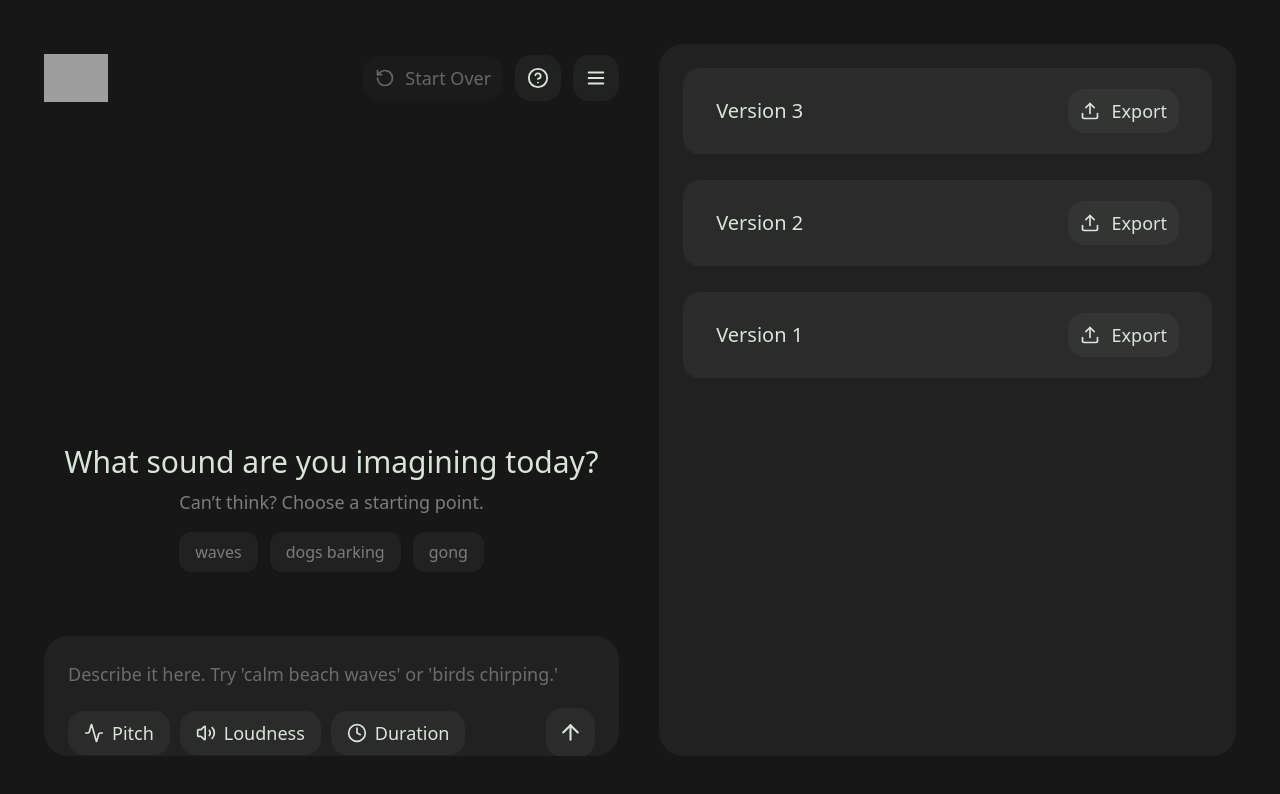
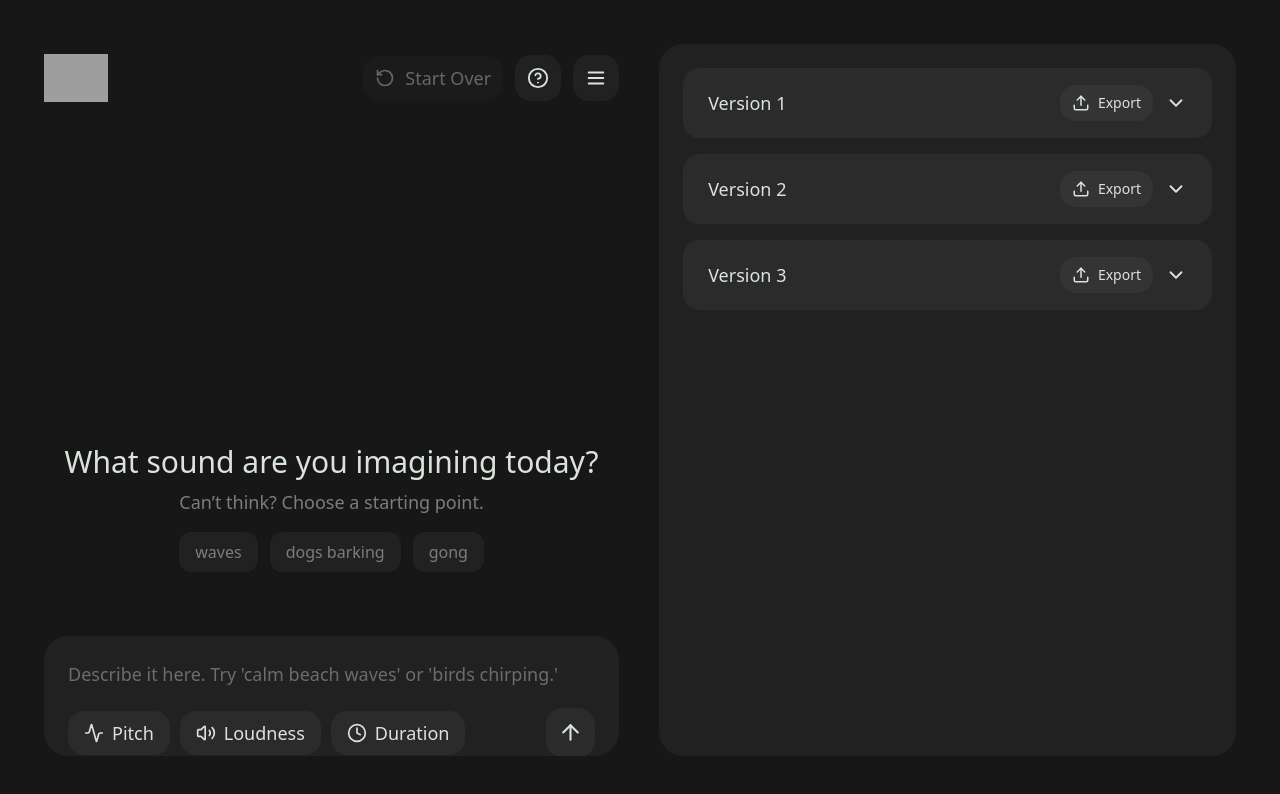
Before and after one commit to RamBrodett/OVRHR-Hearsona-GUI, a React (Vite) app: page / in a window 1280 px wide. Shown: the top 794 px of the page. Built offline with nearby package versions, Linux system fonts and the light colour scheme; grey boxes are pictures that could not be loaded.

Commit message:
feat (ui): chronological version ordering on right panel & added arrow icons

```diff
--- a/src/components/versionsComponent.jsx
+++ b/src/components/versionsComponent.jsx
@@ -1,51 +1,58 @@
-
-import {  Upload } from 'lucide-react'
+import { Upload, ChevronDown, ChevronUp } from 'lucide-react'
 import AudioPlayer from './audioPlayer'
 
-
-const versionsComponent = ({versions, expandedVersion, setExpandedVersion, logEvent}) => {
-
+const VersionsComponent = ({ versions, expandedVersion, setExpandedVersion, logEvent }) => {
   return (
-    <div className="flex flex-col gap-6.5">
-            {versions
-              .slice()
-              .reverse()
-              .map((version) => (
+    <div className="flex flex-col gap-4">
+      {versions.map((version) => (
         <div
           key={version.versionNumber}
           className="rounded-2xl overflow-hidden border border-[var(--background-3)]"
         >
+          {/* Header */}
           <div
-                    className={`flex justify-between items-center px-8 py-5 cursor-pointer transition-colors ${
+            className={`flex justify-between items-center px-6 py-4 transition-colors ${
               expandedVersion === version.versionNumber
                 ? 'bg-[var(--background-3)]'
                 : 'bg-[var(--sound-button)]'
             }`}
-                    onClick={() =>{
-                      logEvent (`Expanded version ${version.versionNumber}`)
+          >
+            <p className="text-[var(--font-white)] text-lg font-medium">
+              Version {version.versionNumber}
+            </p>
+
+            <div className="flex items-center gap-3">
+              {/* Export Button */}
+              <button className="flex items-center gap-2 bg-[var(--export-button)]
+                text-[var(--font-white)] px-3 py-2 rounded-2xl hover:brightness-110 transition">
+                <Upload size={18} />
+                <span className="text-sm font-medium">Export</span>
+              </button>
+
+              {/* Chevron Toggle */}
+              <button
+                onClick={() => {
+                  logEvent(`Expanded version ${version.versionNumber}`)
                   setExpandedVersion(
                     expandedVersion === version.versionNumber
                       ? null
                       : version.versionNumber
+                  )
+                }}
+              >
+                {expandedVersion === version.versionNumber ? (
+                  <ChevronUp size={22} className="text-[var(--font-white)]" />
+                ) : (
+                  <ChevronDown size={22} className="text-[var(--font-white)]" />
                 )}
-                    }
-                  >
-                    <p className="text-[var(--font-white)] text-xl font-medium">
-                      Version {version.versionNumber}
-                    </p>
-
-                      <button className="flex items-center gap-3 bg-[var(--export-button)] text-[var(--font-white)] px-3 py-2 rounded-2xl hover:bg-[#4a4a4a] transition">
-                        <Upload size={20} />
-                        <span className="text-[var(--font-white)] text-lg font-medium">
-                          Export
-                        </span>
               </button>
+            </div>
           </div>
 
           {/* Expanded Panel */}
           {expandedVersion === version.versionNumber && (
-                    <div className="bg-[#171717] px-6 py-5 space-y-4">
-                      <AudioPlayer audioUrl={version.audioUrl} logEvent={logEvent}/>
+            <div className="bg-[#171717] px-6 py-5 rounded-lg">
+              <AudioPlayer audioUrl={version.audioUrl} logEvent={logEvent} />
             </div>
           )}
         </div>
@@ -54,4 +61,4 @@ const versionsComponent = ({versions, expandedVersion, setExpandedVersion, logEv
   )
 }
 
-export default versionsComponent
+export default VersionsComponent
```
Lines whose indentation alone changed are shown as unchanged.
